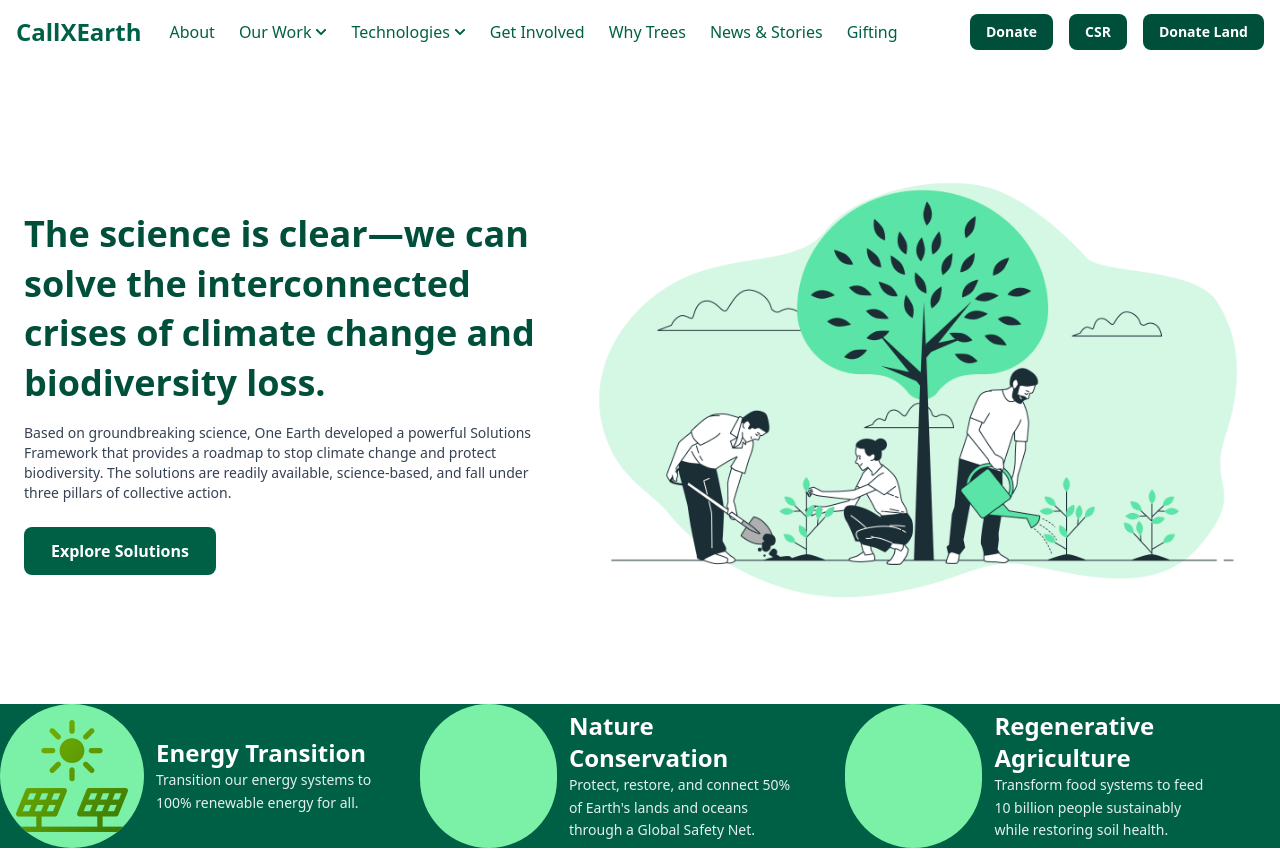
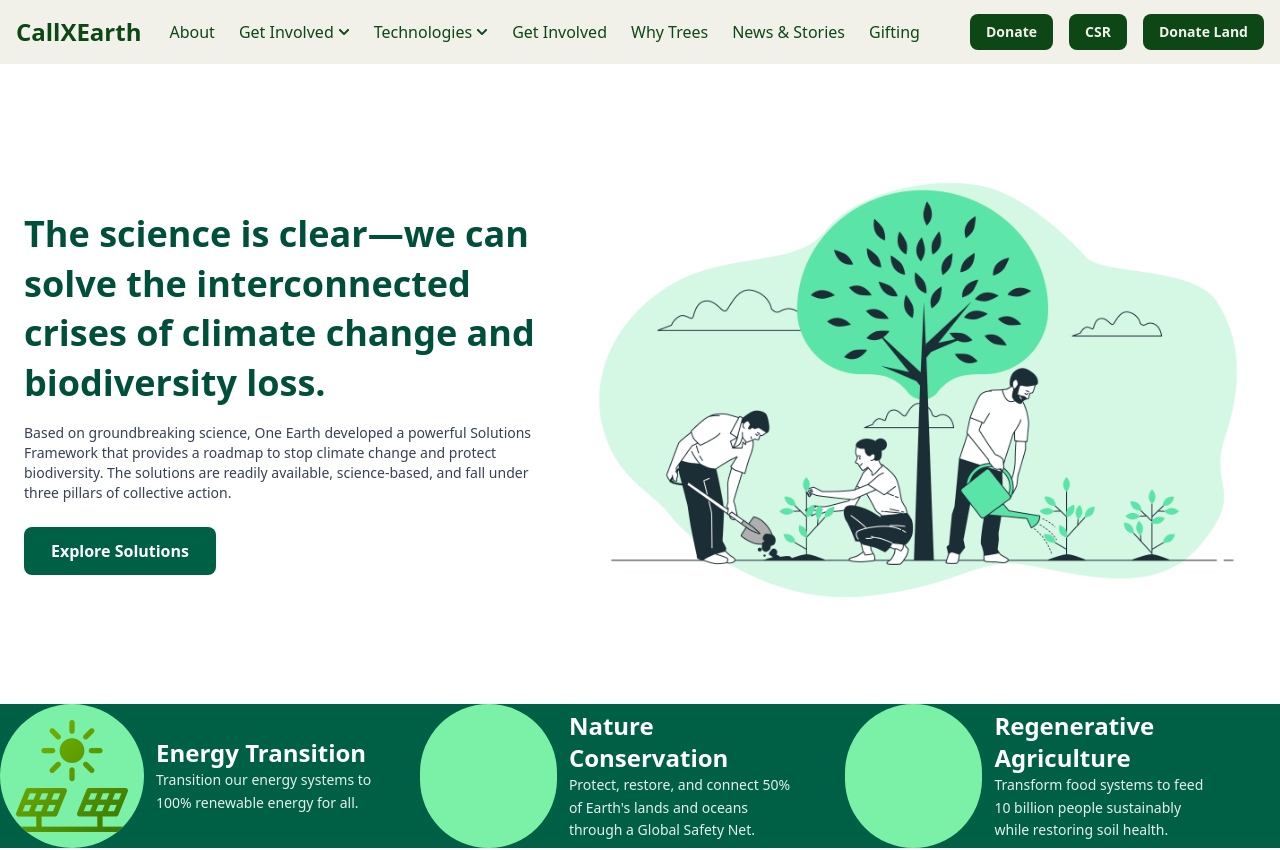
Before and after one commit to VikazTalreja/EarthXcall, a React (Vite) app: page / in a window 1280 px wide. Shown: the top 850 px of the page. Built offline with nearby package versions, Linux system fonts and the light colour scheme.

Commit message:
NavBar Updates

```diff
--- a/src/components/NavBar.jsx
+++ b/src/components/NavBar.jsx
@@ -7,11 +7,11 @@ const Navbar = () => {
   const [openSubMenu, setOpenSubMenu] = useState(null);
 
   return (
-    <header className="bg-white text-emerald-800">
+    <header className="bg-[#F1F0E9] text-[#0D4715]">
       <nav className="max-w-7xl mx-auto px-4 flex justify-between items-center h-16">
         {/* Left Side - Logo */}
         <div className="flex items-center space-x-7">
-          <a href="#" className="text-2xl font-bold">CallXEarth</a>
+          <a href="/" className="text-2xl font-bold">CallXEarth</a>
 
           {/* Desktop Menu */}
           <ul className="hidden md:flex gap-6 z-10">
@@ -24,7 +24,7 @@ const Navbar = () => {
 
                 {/* Dropdown Menu */}
                 {item.subMenu && (
-                  <ul className="absolute left-0 mt-2 w-48 bg-white text-emerald-800 rounded-md shadow-lg opacity-0 invisible group-hover:opacity-100 group-hover:visible transition-all duration-300">
+                  <ul className="absolute left-0 mt-2 w-48 bg-white text-[#0D4715] rounded-md shadow-lg opacity-0 invisible group-hover:opacity-100 group-hover:visible transition-all duration-300">
                     {item.subMenu.map((subItem, subIndex) => (
                       <li key={subIndex} className="hover:bg-gray-300">
                         <a href={subItem.link} className="block px-4 py-2">{subItem.name}</a>
@@ -39,13 +39,13 @@ const Navbar = () => {
 
         {/* Donate Now Button */}
         <div className="flex flex-row space-x-4 ">
-        <a href="#" className="hidden md:block bg-emerald-900 text-sm text-white px-4 py-2 rounded-lg font-semibold hover:scale-105 transition">
+        <a href="#" className="hidden md:block bg-[#0D4715] text-sm text-[#F1F0E9] px-4 py-2 rounded-lg font-semibold hover:scale-105 transition">
           Donate
         </a>
-        <a href="#" className="hidden md:block bg-emerald-900 text-sm text-white px-4 py-2 rounded-lg font-semibold hover:scale-105 transition">
+        <a href="#" className="hidden md:block bg-[#0D4715] text-sm text-[#F1F0E9] px-4 py-2 rounded-lg font-semibold hover:scale-105 transition">
           CSR
         </a>
-        <a href="#" className="hidden md:block bg-emerald-900 text-sm  text-white px-4 py-2 rounded-lg font-semibold hover:scale-105 transition">
+        <a href="#" className="hidden md:block bg-[#0D4715] text-sm  text-[#F1F0E9] px-4 py-2 rounded-lg font-semibold hover:scale-105 transition">
           Donate Land
         </a>
         </div>
--- a/src/data/NavBarData.js
+++ b/src/data/NavBarData.js
@@ -1,9 +1,9 @@
 export const menuItems = [
-  { name: "About", link: "#" },
+  { name: "About", link: "/about" },
   {
-    name: "Our Work",
+    name: "Get Involved",
     subMenu: [
-      { name: "Something1", link: "#" },
+      { name: "Philantrophy", link: "/get-involved/philantrophic-giving" },
       { name: "Something2", link: "#" },
       { name: "Something3", link: "#" },
     ],
```
